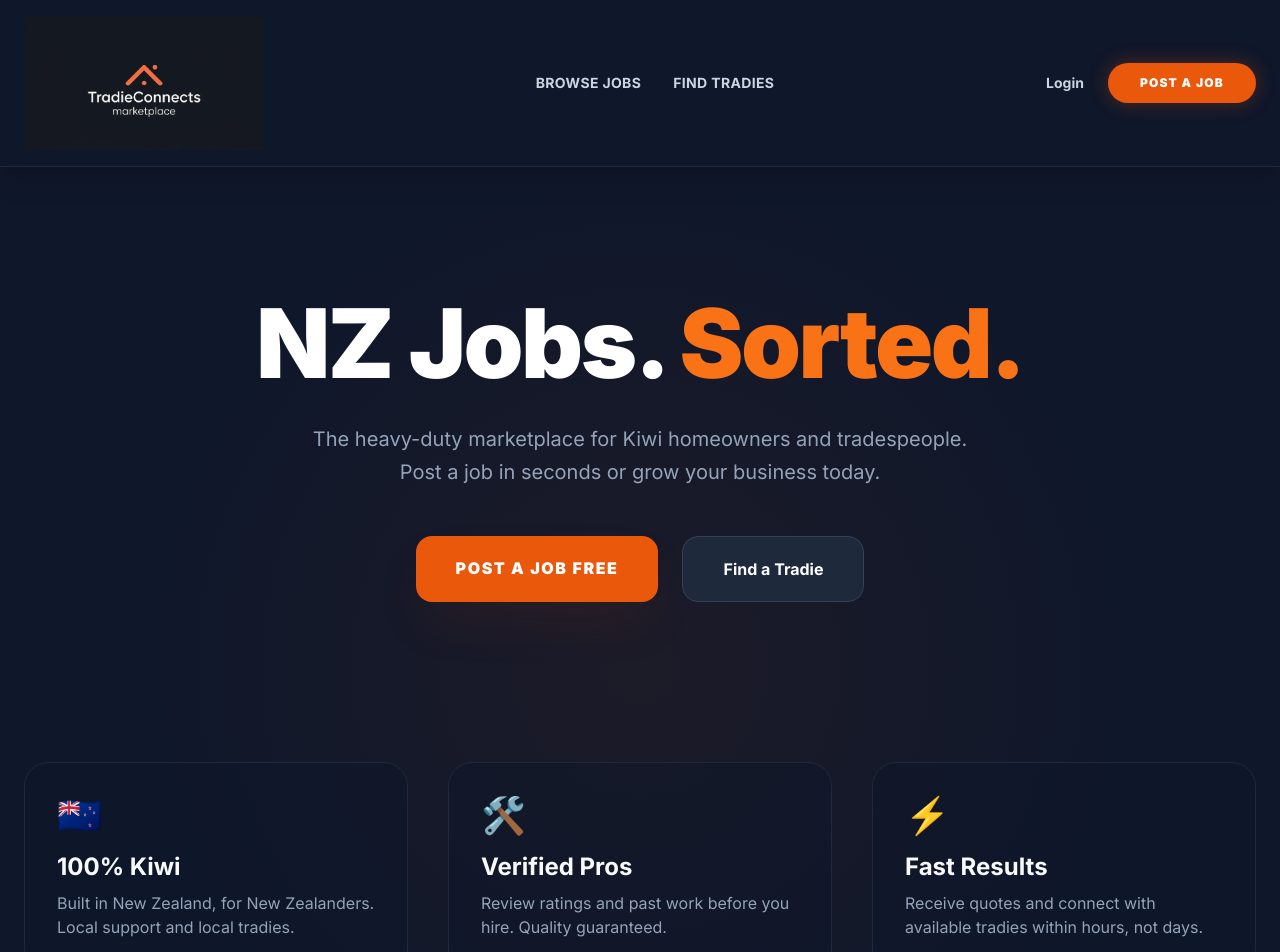
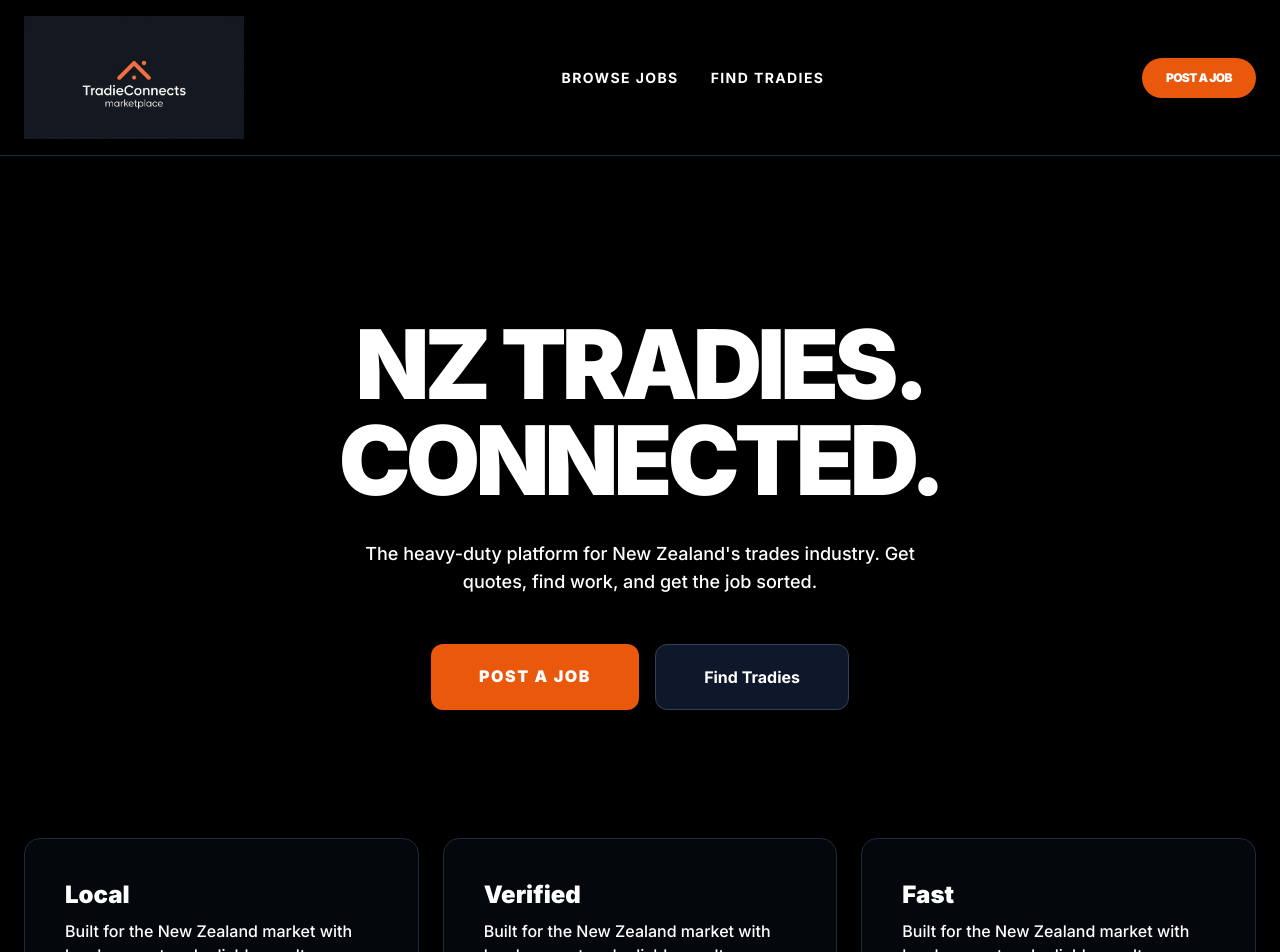
Before and after one commit to RaisMalikov/tradeconnect-fullstack, a Next.js app: page / in a window 1280 px wide. Shown: the top 952 px of the page. Built offline with nearby package versions, Linux system fonts and the light colour scheme.

Commit message:
Force theme sync and white text

```diff
--- a/app/globals.css
+++ b/app/globals.css
@@ -2,22 +2,18 @@
 @tailwind components;
 @tailwind utilities;
 
-:root {
-  --foreground-rgb: 248, 250, 252; /* Off-white */
-  --background-start-rgb: 15, 23, 42; /* Dark Navy */
-  --background-end-rgb: 15, 23, 42;
+/* FORCE WHITE TEXT GLOBALLY */
+* {
+  color: #ffffff !important;
+}
+
+/* EXCEPTIONS: Buttons and specific accents */
+.bg-orange-600 *, .bg-orange-500 *, .text-orange-500 {
+  color: inherit !important;
 }
 
 body {
-  color: rgb(var(--foreground-rgb));
-  background: rgb(var(--background-start-rgb));
+  background-color: #000000 !important; /* Matching the logo background */
+  margin: 0;
+  padding: 0;
 }
-
-/* This forces all links and text to be visible against dark mode */
-h1, h2, h3, h4, p, span, a {
-  color: #f8fafc;
-}
-
-.text-orange {
-  color: #f97316;
-}
--- a/app/page.tsx
+++ b/app/page.tsx
@@ -2,46 +2,38 @@ import Link from 'next/link'
 
 export default function Home() {
   return (
-    <main className="relative min-h-screen">
-      {/* Background Decor */}
-      <div className="absolute top-0 left-1/2 -z-10 h-[1000px] w-[1000px] -translate-x-1/2 [background:radial-gradient(circle_at_center,#ea580c10_0,transparent_70%)]" />
+    <main className="min-h-screen bg-[#000000]">
+      <div className="relative px-6 pt-20 pb-32 text-center lg:pt-40">
+        {/* Big Impact Headline */}
+        <h1 className="text-6xl font-black tracking-tighter text-white sm:text-8xl mb-8">
+          NZ TRADIES. <br/>
+          <span className="text-orange-500">CONNECTED.</span>
+        </h1>
 
-      {/* 1. HERO SECTION: Big & Clear */}
-      <section className="px-6 pt-24 pb-20 text-center lg:pt-32">
-        <h1 className="text-6xl font-black tracking-tight text-white sm:text-8xl">
-          NZ Jobs. <span className="text-orange-500">Sorted.</span>
-        </h1>
-        <p className="mt-8 text-xl text-slate-400 max-w-2xl mx-auto leading-relaxed">
-          The heavy-duty marketplace for Kiwi homeowners and tradespeople. Post a job in seconds or grow your business today.
+        <p className="text-slate-400 text-lg max-w-xl mx-auto mb-12 font-medium">
+          The heavy-duty platform for New Zealand's trades industry.
+          Get quotes, find work, and get the job sorted.
         </p>
-        <div className="mt-12 flex flex-col sm:flex-row justify-center gap-6">
-          <Link href="/post-job" className="bg-orange-600 hover:bg-orange-500 text-white px-10 py-5 rounded-2xl font-black uppercase tracking-widest shadow-2xl shadow-orange-900/20 transition-all hover:-translate-y-1">
-            Post a Job Free
+
+        <div className="flex flex-col sm:flex-row justify-center gap-4">
+          <Link href="/post-job" className="bg-orange-600 text-white px-12 py-5 rounded-xl font-black uppercase tracking-widest hover:scale-105 transition-transform">
+            Post a Job
           </Link>
-          <Link href="/tradies" className="bg-slate-800 hover:bg-slate-700 text-white px-10 py-5 rounded-2xl font-bold border border-slate-700 transition-all">
-            Find a Tradie
+          <Link href="/tradies" className="bg-slate-900 text-white border border-slate-700 px-12 py-5 rounded-xl font-bold hover:bg-slate-800 transition-colors">
+            Find Tradies
           </Link>
         </div>
-      </section>
+      </div>
 
-      {/* 2. THE "WHY" SECTION: Easy to read cards */}
-      <section className="container mx-auto px-6 py-20">
-        <div className="grid md:grid-cols-3 gap-10">
-          <div className="p-8 rounded-3xl bg-slate-900/50 border border-slate-800 hover:border-orange-500/50 transition-colors">
-            <div className="text-4xl mb-4">🇳🇿</div>
-            <h3 className="text-2xl font-bold mb-2">100% Kiwi</h3>
-            <p className="text-slate-400">Built in New Zealand, for New Zealanders. Local support and local tradies.</p>
-          </div>
-          <div className="p-8 rounded-3xl bg-slate-900/50 border border-slate-800 hover:border-orange-500/50 transition-colors">
-            <div className="text-4xl mb-4">🛠️</div>
-            <h3 className="text-2xl font-bold mb-2">Verified Pros</h3>
-            <p className="text-slate-400">Review ratings and past work before you hire. Quality guaranteed.</p>
-          </div>
-          <div className="p-8 rounded-3xl bg-slate-900/50 border border-slate-800 hover:border-orange-500/50 transition-colors">
-            <div className="text-4xl mb-4">⚡</div>
-            <h3 className="text-2xl font-bold mb-2">Fast Results</h3>
-            <p className="text-slate-400">Receive quotes and connect with available tradies within hours, not days.</p>
-          </div>
+      {/* Modern Value Grid */}
+      <section className="container mx-auto px-6 pb-20">
+        <div className="grid md:grid-cols-3 gap-6">
+          {['Local', 'Verified', 'Fast'].map((item, i) => (
+            <div key={i} className="p-10 rounded-2xl bg-slate-900/30 border border-slate-800">
+              <h3 className="text-orange-500 font-black text-2xl mb-2">{item}</h3>
+              <p className="text-slate-400 font-medium">Built for the New Zealand market with local support and reliable results.</p>
+            </div>
+          ))}
         </div>
       </section>
     </main>
--- a/components/header.tsx
+++ b/components/header.tsx
@@ -3,39 +3,30 @@ import Image from 'next/image'
 
 export default function Header() {
   return (
-    <header className="sticky top-0 z-50 w-full border-b border-slate-800 bg-[#0f172a] shadow-xl">
+    <header className="w-full border-b border-slate-800 bg-[#000000]">
       <div className="container mx-auto px-6 py-4 flex items-center justify-between">
-        {/* Logo Section */}
-        <Link href="/" className="flex items-center hover:opacity-90 transition-opacity">
+        <Link href="/" className="flex items-center">
           <Image
             src="/logo.png"
             alt="TradieConnects"
-            width={240} // Scaled up for impact
+            width={220}
             height={60}
             className="object-contain"
             priority
           />
         </Link>
 
-        {/* Navigation */}
         <nav className="hidden md:flex items-center space-x-8">
-          <Link href="/jobs" className="text-sm font-bold tracking-wide text-slate-300 hover:text-orange-500 transition-colors uppercase">
+          <Link href="/jobs" className="text-sm font-bold uppercase tracking-widest hover:text-orange-500 transition-colors">
             Browse Jobs
           </Link>
-          <Link href="/tradies" className="text-sm font-bold tracking-wide text-slate-300 hover:text-orange-500 transition-colors uppercase">
+          <Link href="/tradies" className="text-sm font-bold uppercase tracking-widest hover:text-orange-500 transition-colors">
             Find Tradies
           </Link>
         </nav>
 
-        {/* Pro Buttons */}
         <div className="flex items-center space-x-6">
-          <Link href="/login" className="text-sm font-bold text-slate-300 hover:text-white">
-            Login
-          </Link>
-          <Link
-            href="/post-job"
-            className="bg-orange-600 hover:bg-orange-500 text-white text-xs font-black uppercase tracking-widest py-3 px-8 rounded-full shadow-[0_0_20px_rgba(234,88,12,0.3)] transition-all transform hover:-translate-y-0.5 active:scale-95"
-          >
+          <Link href="/post-job" className="bg-orange-600 hover:bg-orange-500 text-white px-6 py-3 rounded-full font-black uppercase text-xs tracking-tighter transition-all">
             Post a Job
           </Link>
         </div>
```
